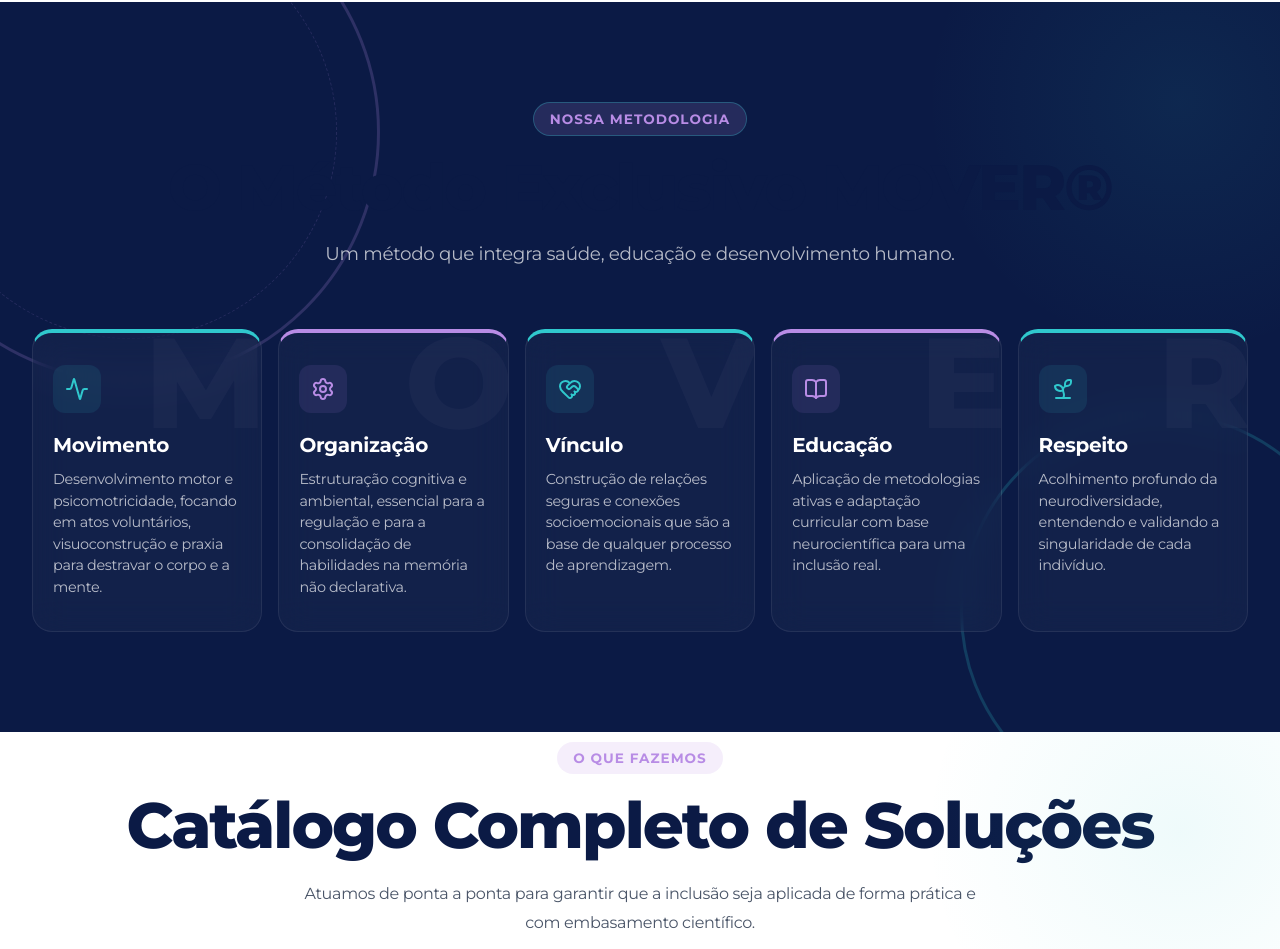
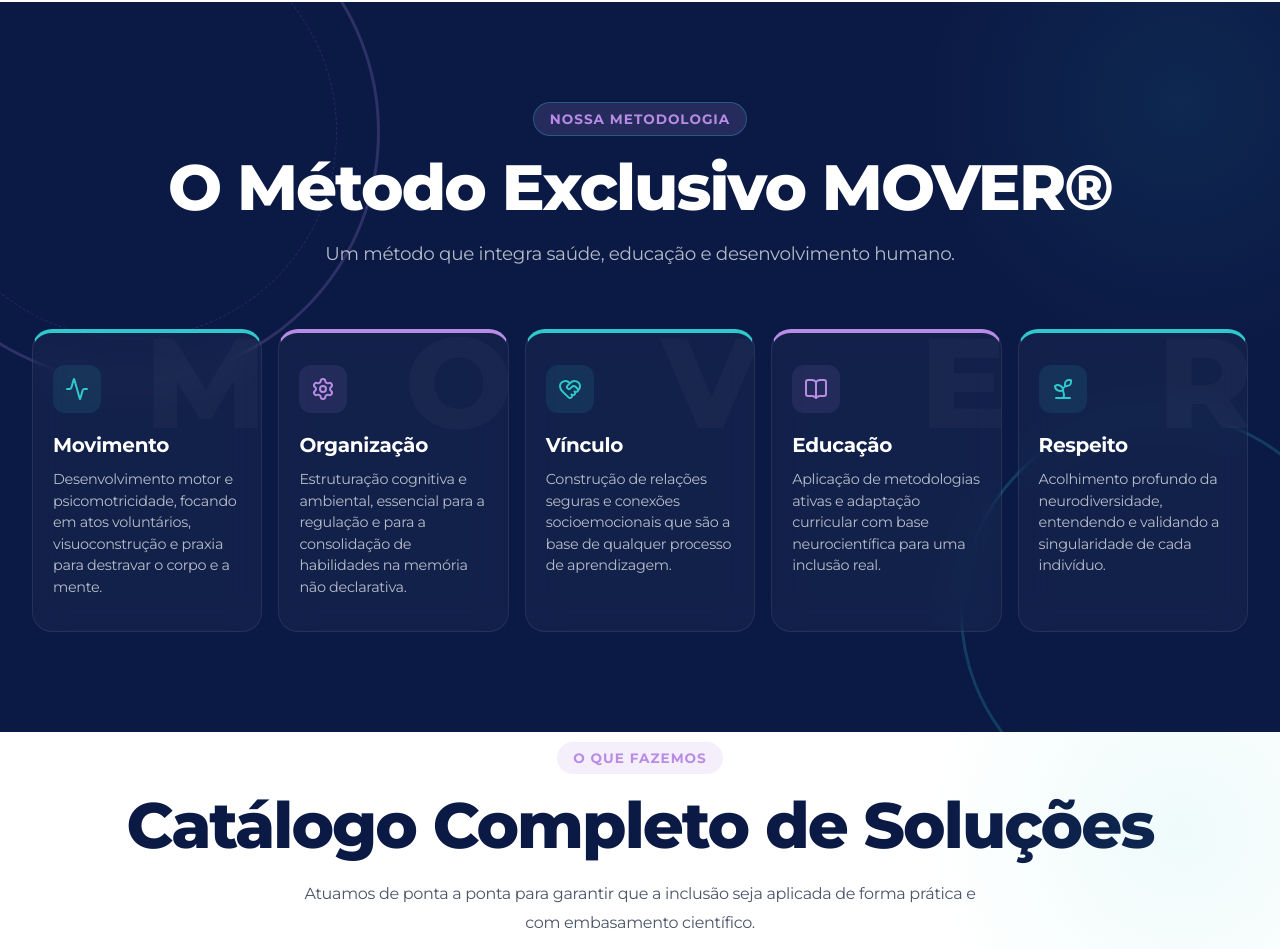
Before and after one commit to JLopes2024/inclusivamente-redesign, a React (Vite) app: page / in a window 1280 px wide. Shown: the part 2500-3449 px from the top of the page. Built offline with nearby package versions, Linux system fonts and the light colour scheme.

Commit message:
atualizacoes-19-07

```diff
--- a/src/sections/methodology.css
+++ b/src/sections/methodology.css
@@ -7,6 +7,11 @@
   padding: 100px 0;
   overflow: hidden !important;
   color: #ffffff;
+}
+
+.methodology-header h2 {
+  color: #ffffff !important;
+
 }
 
 .relative-z { position: relative; z-index: 10; }
```
